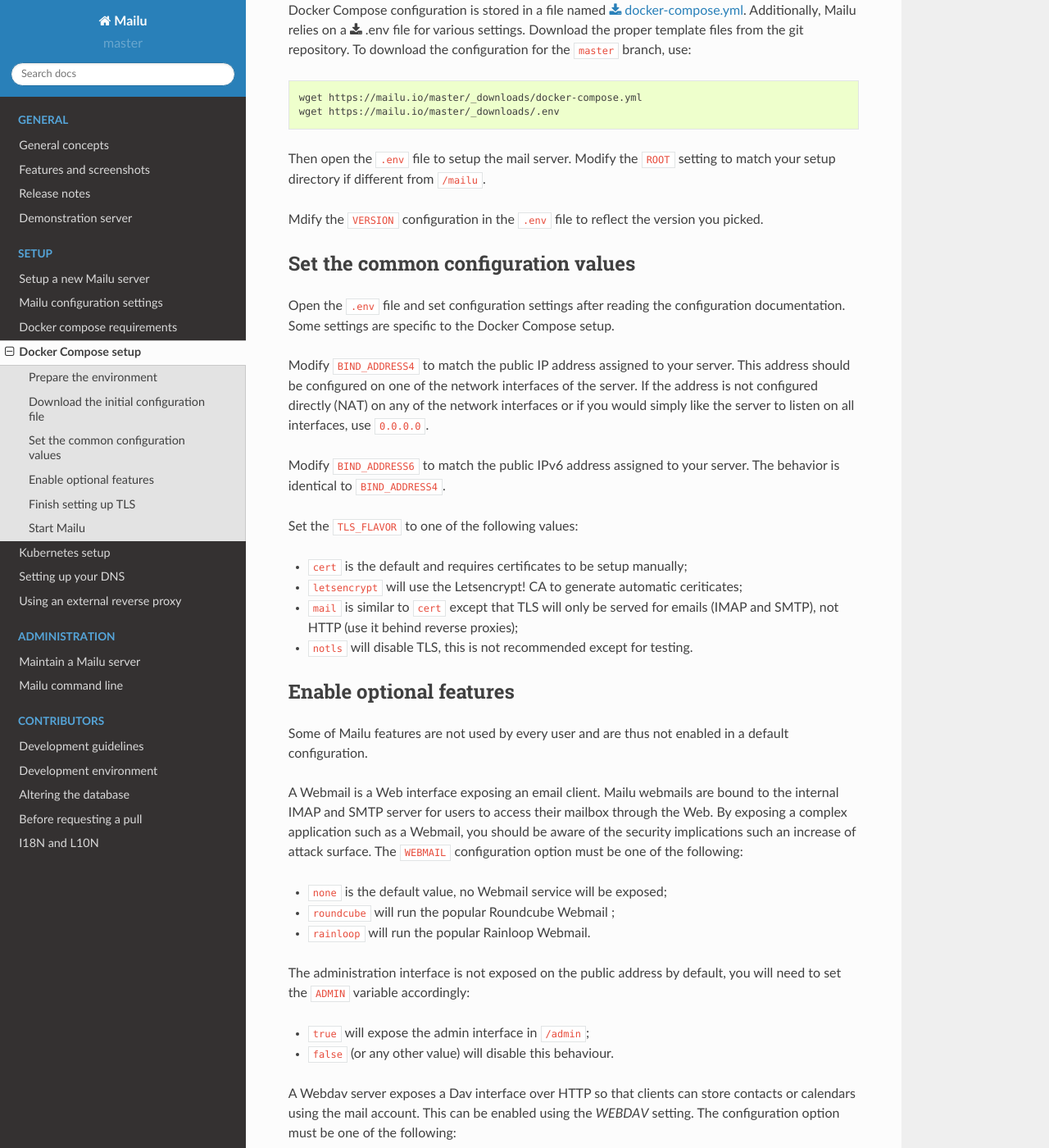
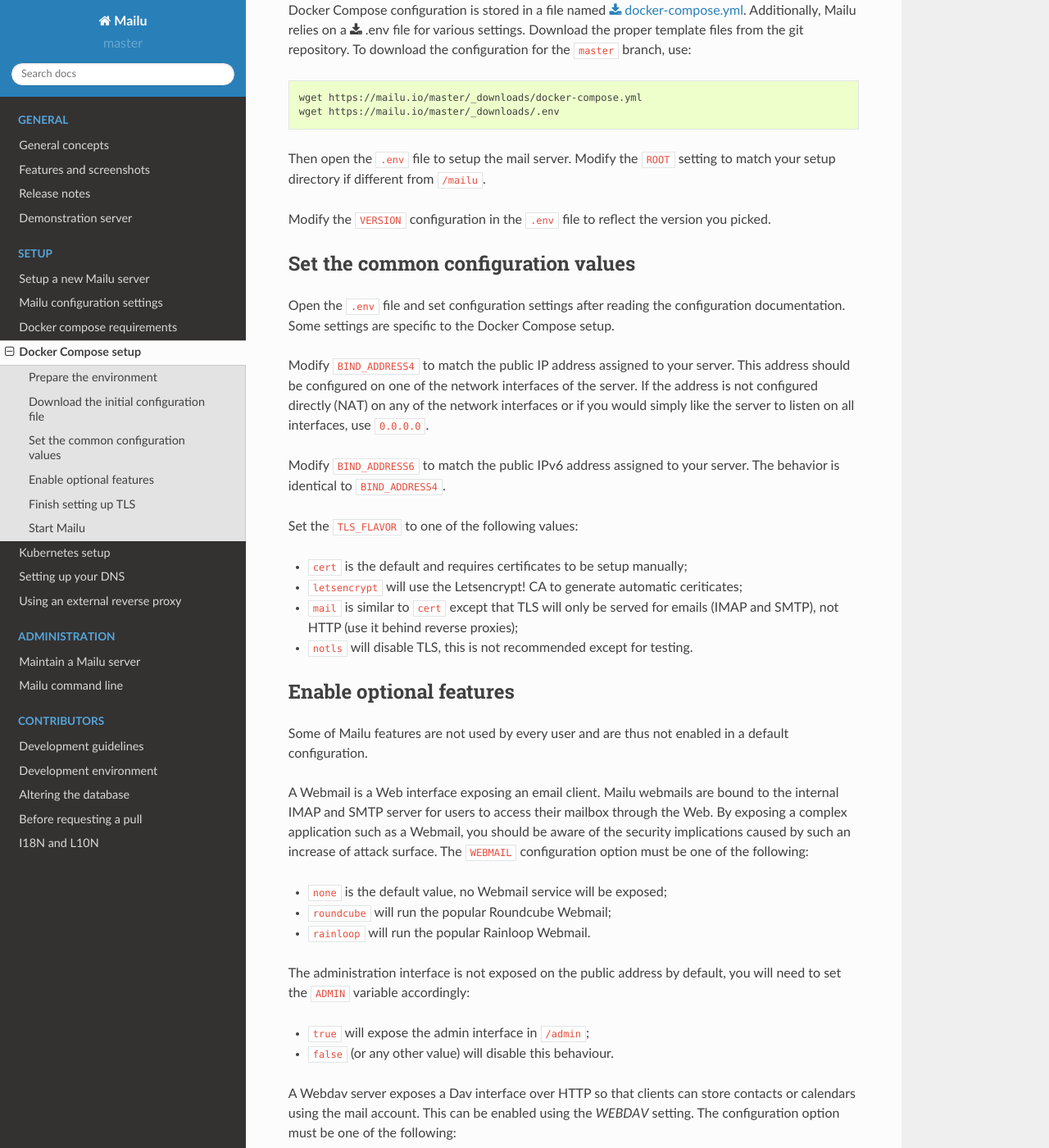
Before and after one commit to WillingDev0812/Mail-Management-Tool, a Sphinx documentation site: the page built from docs/compose/setup.rst, in a window 1280 px wide and 1400 px high, scrolled down 427 px. Shown: the whole window at 82% size. Built offline with Sphinx 7.4.7 and the Read the Docs theme 2.0.0, drawn with Linux system fonts in a browser that asks for light colours; formulas are drawn with MathJax 3.

Commit message:
Update setup.rst

```diff
--- a/docs/compose/setup.rst
+++ b/docs/compose/setup.rst
@@ -29,7 +29,7 @@ for the ``VERSION_TAG`` branch, use:
 Then open the ``.env`` file to setup the mail server. Modify the ``ROOT`` setting
 to match your setup directory if different from ``/mailu``.
 
-Mdify the ``VERSION`` configuration in the ``.env`` file to reflect the version you picked.
+Modify the ``VERSION`` configuration in the ``.env`` file to reflect the version you picked.
 
 Set the common configuration values
 -----------------------------------
@@ -63,11 +63,11 @@ default configuration.
 A Webmail is a Web interface exposing an email client. Mailu webmails are
 bound to the internal IMAP and SMTP server for users to access their mailbox through
 the Web. By exposing a complex application such as a Webmail, you should be aware of
-the security implications such an increase of attack surface. The ``WEBMAIL``
+the security implications caused by such an increase of attack surface. The ``WEBMAIL``
 configuration option must be one of the following:
 
 - ``none`` is the default value, no Webmail service will be exposed;
-- ``roundcube`` will run the popular Roundcube Webmail ;
+- ``roundcube`` will run the popular Roundcube Webmail;
 - ``rainloop`` will run the popular Rainloop Webmail.
 
 The administration interface is not exposed on the public address by default,
```
